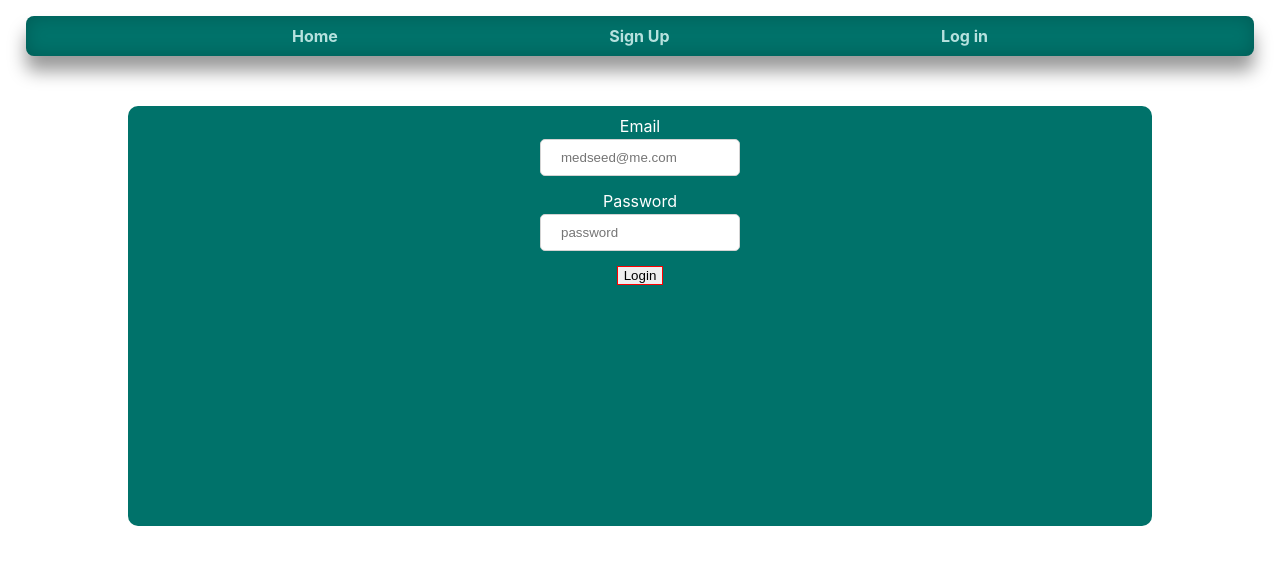
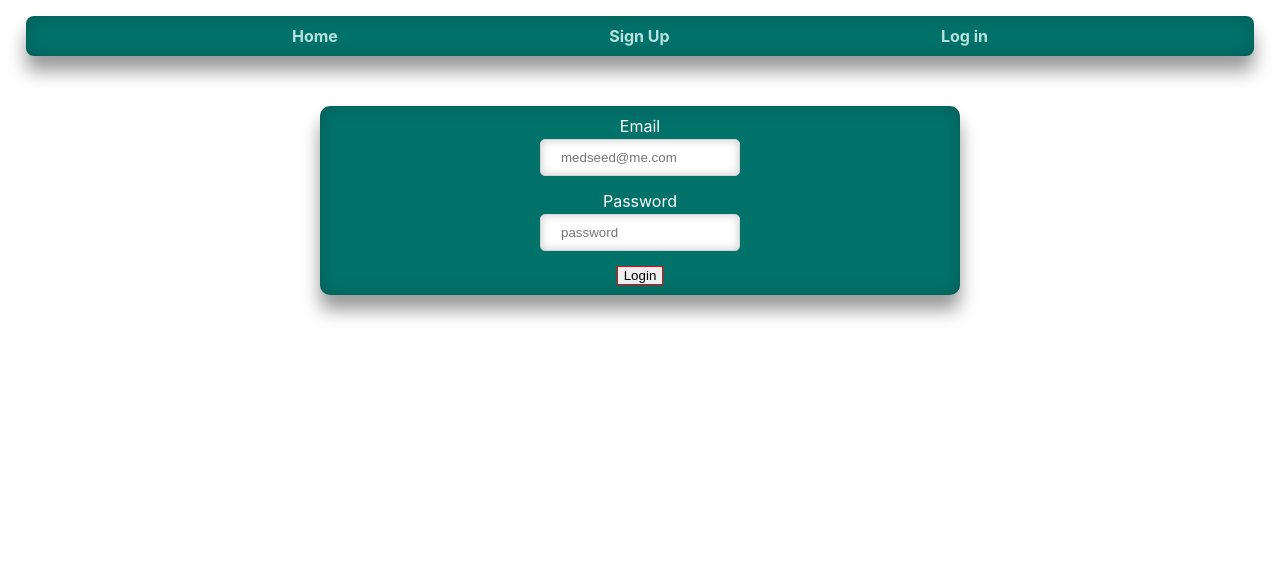
Before and after one commit to Build-Week-Med-Cabinet-4/Front-End, a React (Create React App) app in the folder med-cabinet/: page /login in a window 1280 px wide. Shown: the top 564 px of the page. Built offline with nearby package versions, Linux system fonts and the light colour scheme.

Commit message:
refined some styling.

```diff
--- a/med-cabinet/src/App.css
+++ b/med-cabinet/src/App.css
@@ -1,40 +1,4 @@
-/* .App {
+* .App {
   text-align: center;
+  background-color: red;
 }
-
-.App-logo {
-  height: 40vmin;
-  pointer-events: none;
-}
-
-@media (prefers-reduced-motion: no-preference) {
-  .App-logo {
-    animation: App-logo-spin infinite 20s linear;
-  }
-}
-
-.App-header {
-  background-color: #282c34;
-  min-height: 100vh;
-  display: flex;
-  flex-direction: column;
-  align-items: center;
-  justify-content: center;
-  font-size: calc(10px + 2vmin);
-  color: white;
-}
-
-.App-link {
-  color: #61dafb;
-}
-
-@keyframes App-logo-spin {
-  from {
-    transform: rotate(0deg);
-  }
-  to {
-    transform: rotate(360deg);
-  }
-} */
-
-/* Below are the production css  */
--- a/med-cabinet/src/components/FormStyles/FormStyle.jsx
+++ b/med-cabinet/src/components/FormStyles/FormStyle.jsx
@@ -5,8 +5,7 @@ export const FormStyle = styled.form`
   flex-flow: column nowrap;
   align-items: center;
 
-  width: 80vw;
-  height: 50vh;
+  width: 50vw;
   margin: 50px auto;
 
   border-radius: 10px;
@@ -14,6 +13,10 @@ export const FormStyle = styled.form`
   padding: 10px 0;
   background: #00726a;
 
+  box-shadow: inset 0 0 18px 0 rgba(0, 0, 0, 0.2),
+    0 15px 18px 0 rgba(0, 0, 0, 0.4);
+  }
+
   &:hover {
     transition: all 0.2s ease-in;
   }
--- a/med-cabinet/src/components/FormStyles/InputStyle.jsx
+++ b/med-cabinet/src/components/FormStyles/InputStyle.jsx
@@ -8,4 +8,6 @@ export const InputStyle = styled.input`
   box-sizing: border-box;
   border: 1px solid #d3d3d3;
   border-radius: 5px;
+  box-shadow: inset 0 0 10px 0 rgba(0, 0, 0, 0.2);
+  }
 `;
```
